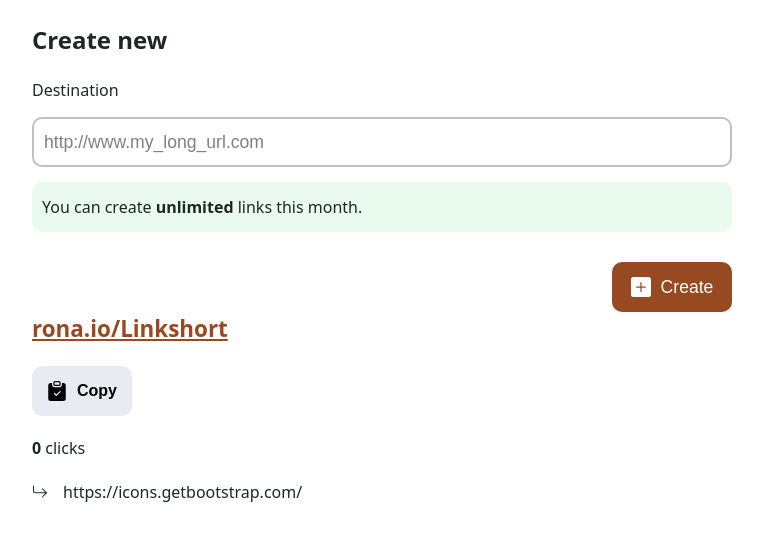
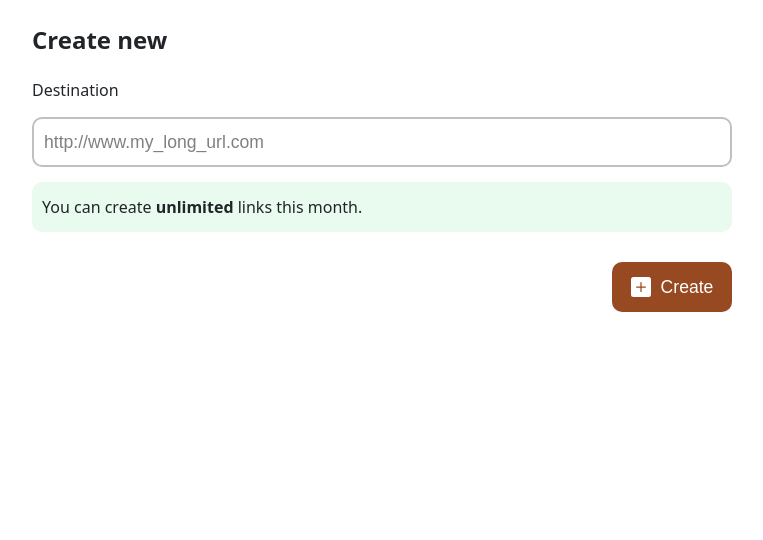
Before and after one commit to CesareScri/RonaIO, a website: page public/index.html in a window 1280 px wide. Shown: the part 78-618 px from the top of the page, without its empty margins (258-1021 px from the left). Drawn offline with Linux system fonts and the light colour scheme.

Commit message:
Fix bugs

```diff
--- a/public/index.html
+++ b/public/index.html
@@ -38,9 +38,9 @@
             </div>
         </div>
 
-        <div class="rslt" style="display: flex;">
-            <a target="_blank" href="#">rona.io/Linkshort</a>
-            <button><svg xmlns="http://www.w3.org/2000/svg" width="20" height="20" fill="currentColor" class="bi bi-clipboard-check-fill" viewBox="0 0 16 16">
+        <div class="rslt" style="display: none;">
+            <a target="_blank" id="newLink" href="#">rona.io/Linkshort</a>
+            <button id="btnCopy"><svg xmlns="http://www.w3.org/2000/svg" width="20" height="20" fill="currentColor" class="bi bi-clipboard-check-fill" viewBox="0 0 16 16">
                 <path d="M6.5 0A1.5 1.5 0 0 0 5 1.5v1A1.5 1.5 0 0 0 6.5 4h3A1.5 1.5 0 0 0 11 2.5v-1A1.5 1.5 0 0 0 9.5 0h-3Zm3 1a.5.5 0 0 1 .5.5v1a.5.5 0 0 1-.5.5h-3a.5.5 0 0 1-.5-.5v-1a.5.5 0 0 1 .5-.5h3Z"/>
                 <path d="M4 1.5H3a2 2 0 0 0-2 2V14a2 2 0 0 0 2 2h10a2 2 0 0 0 2-2V3.5a2 2 0 0 0-2-2h-1v1A2.5 2.5 0 0 1 9.5 5h-3A2.5 2.5 0 0 1 4 2.5v-1Zm6.854 7.354-3 3a.5.5 0 0 1-.708 0l-1.5-1.5a.5.5 0 0 1 .708-.708L7.5 10.793l2.646-2.647a.5.5 0 0 1 .708.708Z"/>
               </svg>
@@ -50,9 +50,11 @@
                 <svg xmlns="http://www.w3.org/2000/svg" width="16" height="16" fill="currentColor" class="bi bi-arrow-return-right" viewBox="0 0 16 16">
                     <path fill-rule="evenodd" d="M1.5 1.5A.5.5 0 0 0 1 2v4.8a2.5 2.5 0 0 0 2.5 2.5h9.793l-3.347 3.346a.5.5 0 0 0 .708.708l4.2-4.2a.5.5 0 0 0 0-.708l-4-4a.5.5 0 0 0-.708.708L13.293 8.3H3.5A1.5 1.5 0 0 1 2 6.8V2a.5.5 0 0 0-.5-.5z"/>
                 </svg>
-                <p>https://icons.getbootstrap.com/</p>
+                <p id="linkOrigin">https://icons.getbootstrap.com/</p>
             </div>
         </div>
+
+        <input id="hidden" style="display: none;">
     </main>
 </body>
 <script src="https://cdn.lordicon.com/ritcuqlt.js"></script>
```
